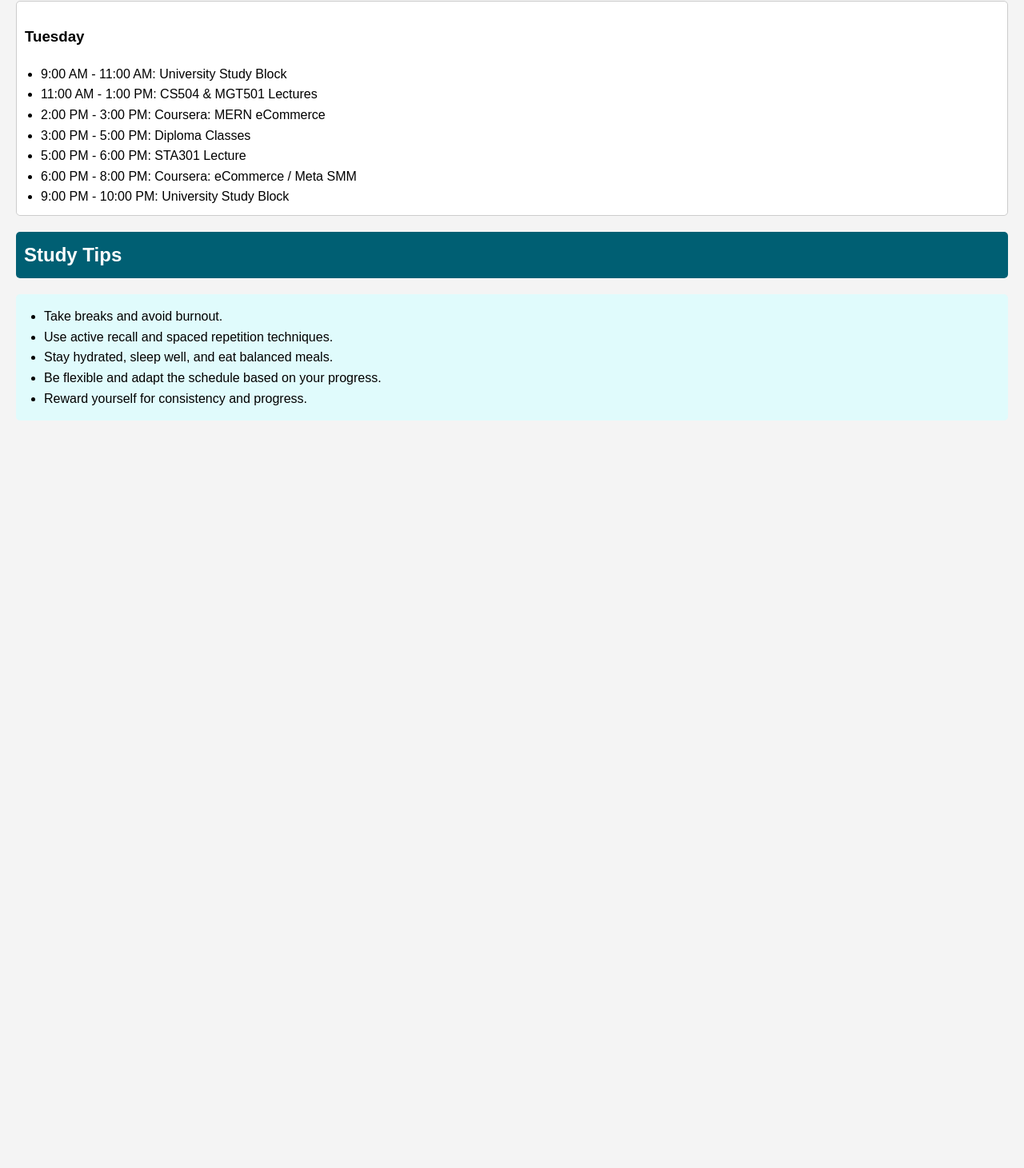
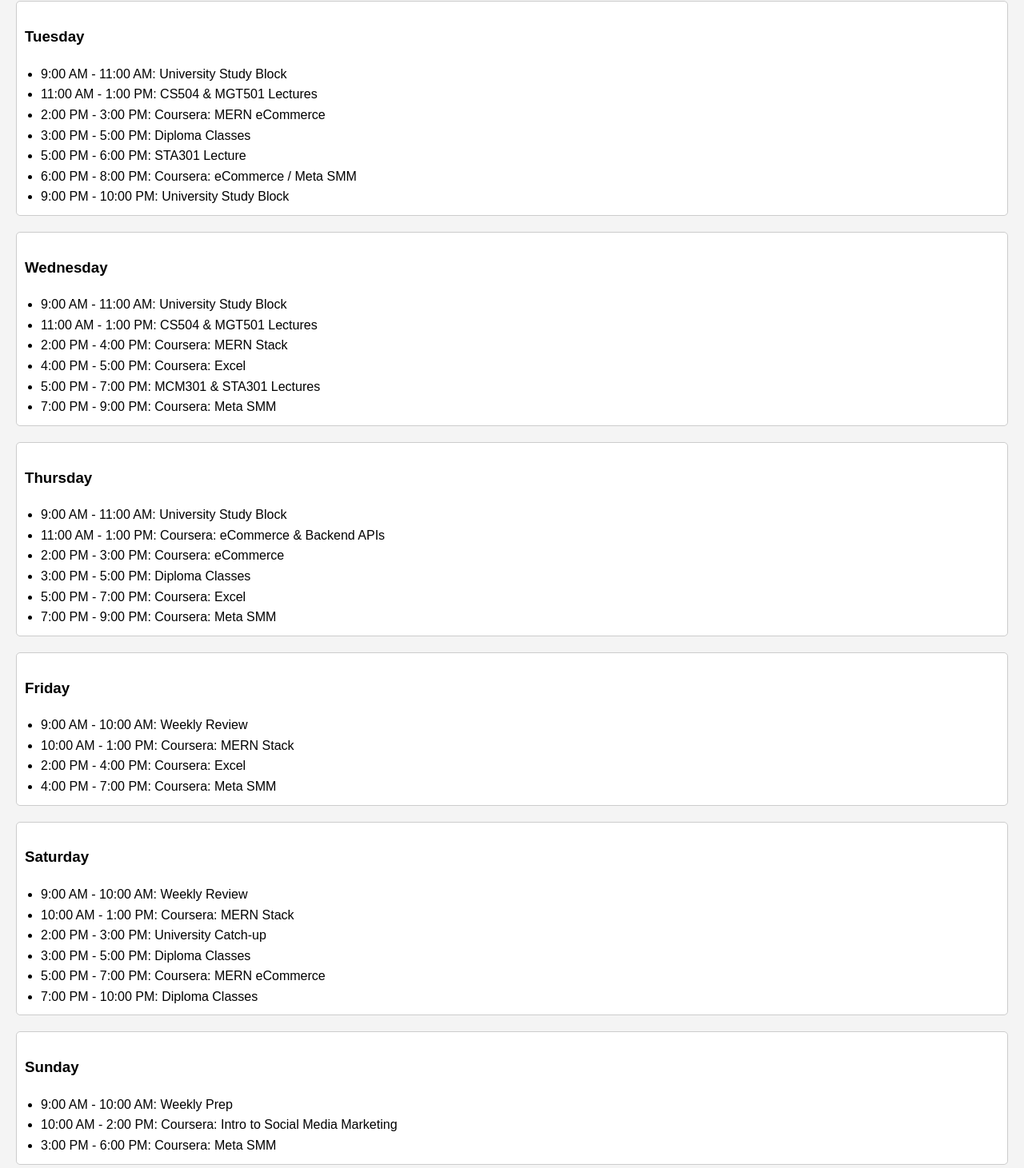
Before and after one commit to daniyalquest/My-Study-Schedule, a plain HTML site: page index.html in a window 1280 px wide. Shown: the part 748-2209 px from the top of the page at 80% size. Before the commit the page ends 1294 px from the top, so only its background shows below. Drawn offline with Linux system fonts and the light colour scheme.

Commit message:
Update index.html

```diff
--- a/index.html
+++ b/index.html
@@ -1,8 +1,8 @@
 <!DOCTYPE html>
 <html lang="en">
 <head>
-    <meta charset="UTF-8">
-    <meta name="viewport" content="width=device-width, initial-scale=1.0">
+  <meta charset="UTF-8" />
+  <meta name="viewport" content="width=device-width, initial-scale=1.0"/>
   <title>My Study Schedule</title>
   <style>
     body {
@@ -75,7 +75,6 @@
       </ul>
     </div>
 
-        <!-- Repeat for each day -->
     <div class="day-schedule">
       <h3>Tuesday</h3>
       <ul>
@@ -89,7 +88,60 @@
       </ul>
     </div>
 
-        <!-- Add Wednesday to Sunday similarly -->
+    <div class="day-schedule">
+      <h3>Wednesday</h3>
+      <ul>
+        <li>9:00 AM - 11:00 AM: University Study Block</li>
+        <li>11:00 AM - 1:00 PM: CS504 & MGT501 Lectures</li>
+        <li>2:00 PM - 4:00 PM: Coursera: MERN Stack</li>
+        <li>4:00 PM - 5:00 PM: Coursera: Excel</li>
+        <li>5:00 PM - 7:00 PM: MCM301 & STA301 Lectures</li>
+        <li>7:00 PM - 9:00 PM: Coursera: Meta SMM</li>
+      </ul>
+    </div>
+
+    <div class="day-schedule">
+      <h3>Thursday</h3>
+      <ul>
+        <li>9:00 AM - 11:00 AM: University Study Block</li>
+        <li>11:00 AM - 1:00 PM: Coursera: eCommerce & Backend APIs</li>
+        <li>2:00 PM - 3:00 PM: Coursera: eCommerce</li>
+        <li>3:00 PM - 5:00 PM: Diploma Classes</li>
+        <li>5:00 PM - 7:00 PM: Coursera: Excel</li>
+        <li>7:00 PM - 9:00 PM: Coursera: Meta SMM</li>
+      </ul>
+    </div>
+
+    <div class="day-schedule">
+      <h3>Friday</h3>
+      <ul>
+        <li>9:00 AM - 10:00 AM: Weekly Review</li>
+        <li>10:00 AM - 1:00 PM: Coursera: MERN Stack</li>
+        <li>2:00 PM - 4:00 PM: Coursera: Excel</li>
+        <li>4:00 PM - 7:00 PM: Coursera: Meta SMM</li>
+      </ul>
+    </div>
+
+    <div class="day-schedule">
+      <h3>Saturday</h3>
+      <ul>
+        <li>9:00 AM - 10:00 AM: Weekly Review</li>
+        <li>10:00 AM - 1:00 PM: Coursera: MERN Stack</li>
+        <li>2:00 PM - 3:00 PM: University Catch-up</li>
+        <li>3:00 PM - 5:00 PM: Diploma Classes</li>
+        <li>5:00 PM - 7:00 PM: Coursera: MERN eCommerce</li>
+        <li>7:00 PM - 10:00 PM: Diploma Classes</li>
+      </ul>
+    </div>
+
+    <div class="day-schedule">
+      <h3>Sunday</h3>
+      <ul>
+        <li>9:00 AM - 10:00 AM: Weekly Prep</li>
+        <li>10:00 AM - 2:00 PM: Coursera: Intro to Social Media Marketing</li>
+        <li>3:00 PM - 6:00 PM: Coursera: Meta SMM</li>
+      </ul>
+    </div>
 
     <h2>Study Tips</h2>
     <div class="tips">
```
Lines whose indentation alone changed are shown as unchanged.
